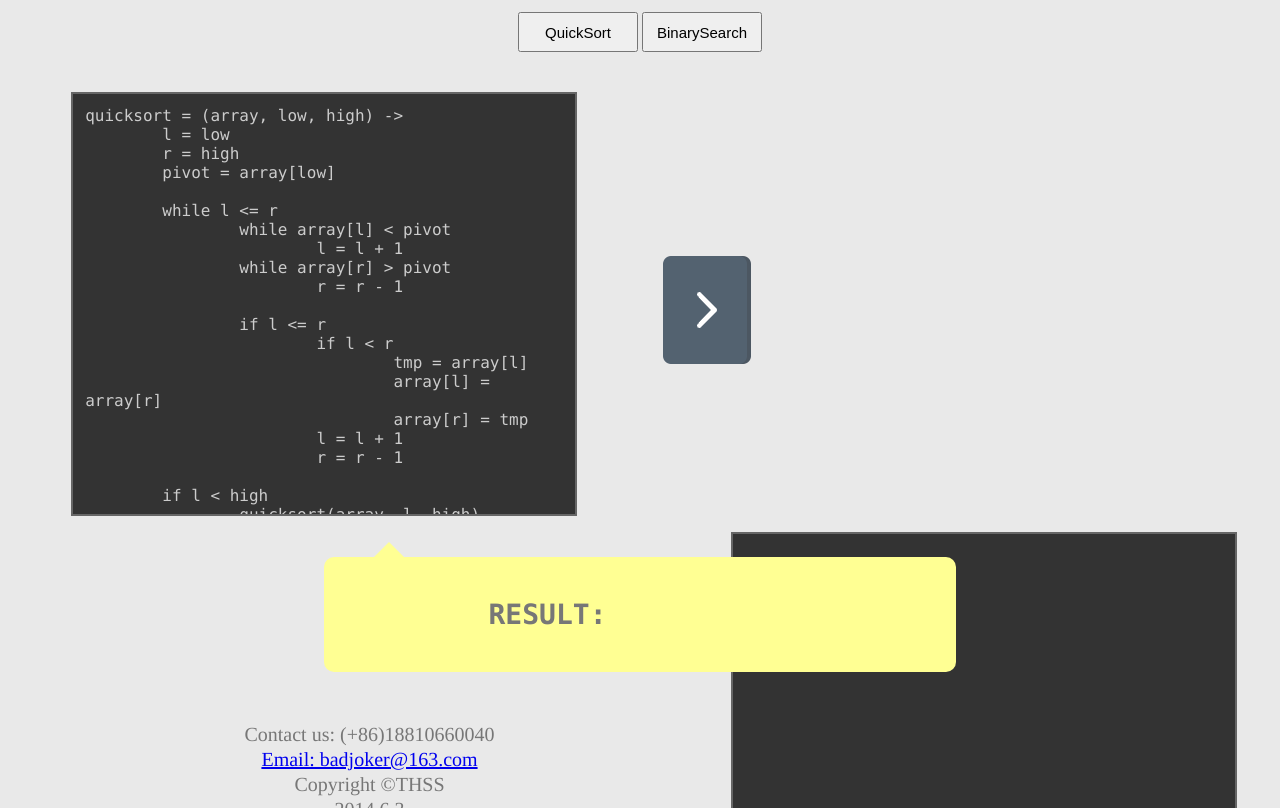
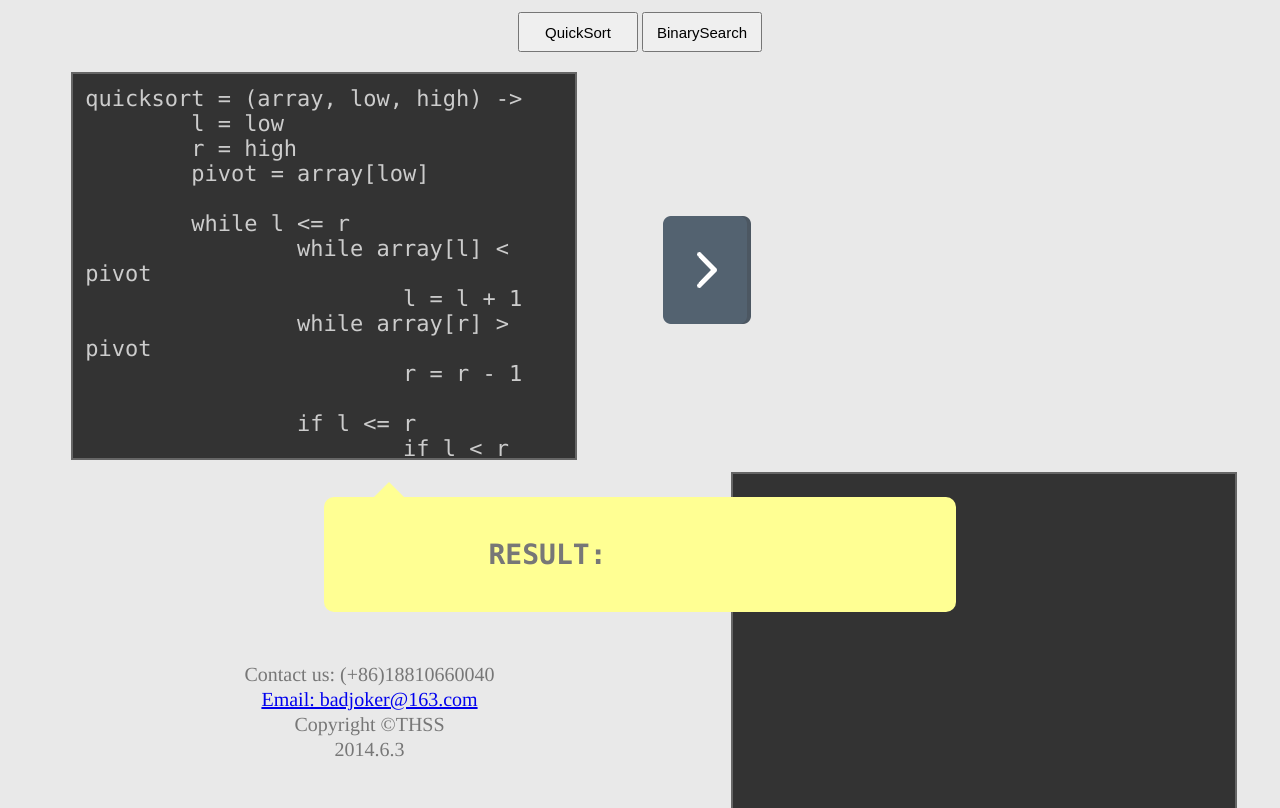
Before and after one commit to SilunWang/CoffeeCompiler, a plain HTML site: page example/index.html in a window 1280 px wide. Shown: the part 144-952 px from the top of the page. Drawn offline with Linux system fonts and the light colour scheme.

Commit message:
fontsize up

```diff
--- a/example/css/index.css
+++ b/example/css/index.css
@@ -32,8 +32,8 @@ p {
 #editor {
     width: 90%;
     margin-left: 5%;
-    height: 440px;
-    margin-top: 40px;
+    height: 400px;
+    margin-top: 20px;
 }
 
 #convert-btn {
@@ -67,7 +67,7 @@ p {
 #coffee-text {
 	width: 100%;
 	height: 90%;
-	font-size: 16px;
+	font-size: 22px;
 	margin: 0 auto;
 	border: 2px solid #666;
 	padding: 12px;
@@ -86,7 +86,7 @@ p {
 #js-text {
 	width: 100%;
 	height: 90%;
-	font-size: 16px;
+	font-size: 22px;
 	margin: 0 auto;
 	border: 2px solid #666;
 	padding: 12px;
```
